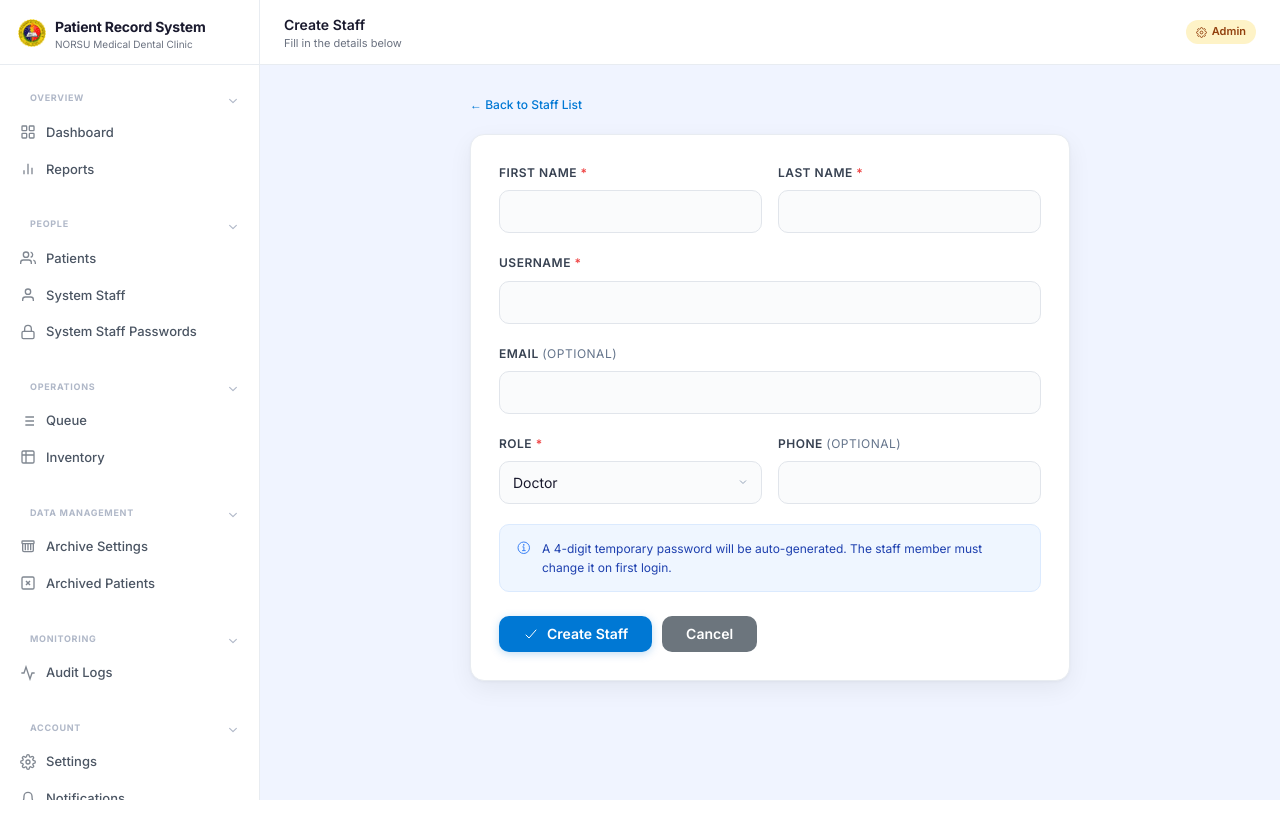
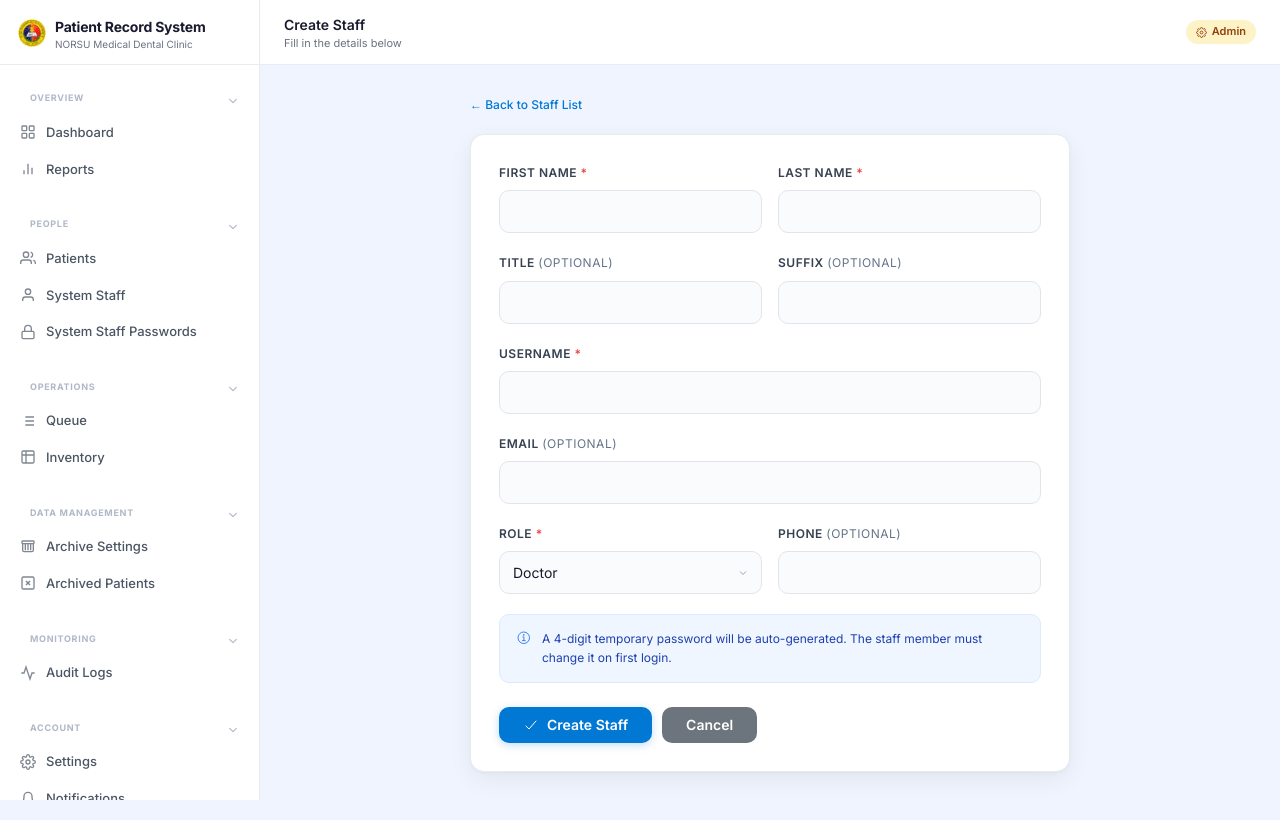
Before and after one commit to usrss/clinic_patient_recorder, a Django app: page /accounts/users/create/ in a window 1280 px wide. Run offline with Django 5.2, Linux system fonts and the light colour scheme; the visitor is signed in with stand-in values (Sample User, id 1); data that the repository does not hold is empty; some libraries are stand-ins or nearby versions.

Commit message:
update the templates

```diff
--- a/accounts/templates/accounts/profile_settings_staff.html
+++ b/accounts/templates/accounts/profile_settings_staff.html
@@ -108,7 +108,7 @@
       </div>
 
       {% for field in info_form %}
-        {% if field.name != 'first_name' and field.name != 'last_name' and field.name != 'email' and field.name != 'phone' and field.name != 'profile_picture' and field.name != 'remove_picture' %}
+        {% if field.name != 'first_name' and field.name != 'last_name' and field.name != 'email' and field.name != 'phone' and field.name != 'title' and field.name != 'suffix' and field.name != 'profile_picture' and field.name != 'remove_picture' %}
         <div class="field-group">
           <label class="field-label">{{ field.label }}</label>
           <div class="field-wrap">{{ field }}</div>
--- a/accounts/templates/accounts/staff_temp_password_list.html
+++ b/accounts/templates/accounts/staff_temp_password_list.html
@@ -34,7 +34,7 @@
             {% endif %}
           </div>
           <div style="min-width:0;">
-            <strong style="font-size:14px;color:#1a1a2e;display:block;white-space:nowrap;overflow:hidden;text-overflow:ellipsis;">{{ u.get_full_name|default:u.username }}</strong>
+            <strong style="font-size:14px;color:#1a1a2e;display:block;white-space:nowrap;overflow:hidden;text-overflow:ellipsis;">{{ u.display_name }}</strong>
             <span style="font-size:12px;color:#6b7280;">@{{ u.username }}</span>
             <span class="role-badge role-{{ u.role }}" style="margin-left:8px;font-size:10px;padding:2px 8px;">{{ u.get_role_display }}</span>
           </div>
--- a/accounts/templates/accounts/user_form.html
+++ b/accounts/templates/accounts/user_form.html
@@ -52,6 +52,28 @@
             {% if form.last_name.errors %}
               <div id="uf-lastname-error" style="display:flex;align-items:center;gap:5px;margin-top:6px;font-size:12px;color:#ef4444;">
                 <ion-icon name="alert-circle-outline" style="font-size:12px;"></ion-icon>{{ form.last_name.errors.0 }}
+              </div>
+            {% endif %}
+          </div>
+        </div>
+
+        {# Title & Suffix row #}
+        <div style="display:grid;grid-template-columns:1fr 1fr;gap:16px;margin-bottom:20px;">
+          <div>
+            <label style="display:block;font-size:12px;font-weight:600;color:#374151;text-transform:uppercase;letter-spacing:0.5px;margin-bottom:8px;">Title <span style="color:#64748b;font-weight:400;">(optional)</span></label>
+            {{ form.title }}
+            {% if form.title.errors %}
+              <div style="display:flex;align-items:center;gap:5px;margin-top:6px;font-size:12px;color:#ef4444;">
+                <ion-icon name="alert-circle-outline" style="font-size:12px;"></ion-icon>{{ form.title.errors.0 }}
+              </div>
+            {% endif %}
+          </div>
+          <div>
+            <label style="display:block;font-size:12px;font-weight:600;color:#374151;text-transform:uppercase;letter-spacing:0.5px;margin-bottom:8px;">Suffix <span style="color:#64748b;font-weight:400;">(optional)</span></label>
+            {{ form.suffix }}
+            {% if form.suffix.errors %}
+              <div style="display:flex;align-items:center;gap:5px;margin-top:6px;font-size:12px;color:#ef4444;">
+                <ion-icon name="alert-circle-outline" style="font-size:12px;"></ion-icon>{{ form.suffix.errors.0 }}
               </div>
             {% endif %}
           </div>
--- a/accounts/templates/accounts/user_list.html
+++ b/accounts/templates/accounts/user_list.html
@@ -76,7 +76,7 @@
                   {% endif %}
                 </div>
                 <div>
-                  <div class="cr-name">{{ u.get_full_name|default:"—" }}
+                  <div class="cr-name">{{ u.display_name|default:"—" }}
                     {% if u.force_password_change %}
                       <span class="s-badge" style="background:#fffbeb;color:#92400e;margin-left:8px;font-size:9px;">TEMP PW</span>
                     {% endif %}
```
